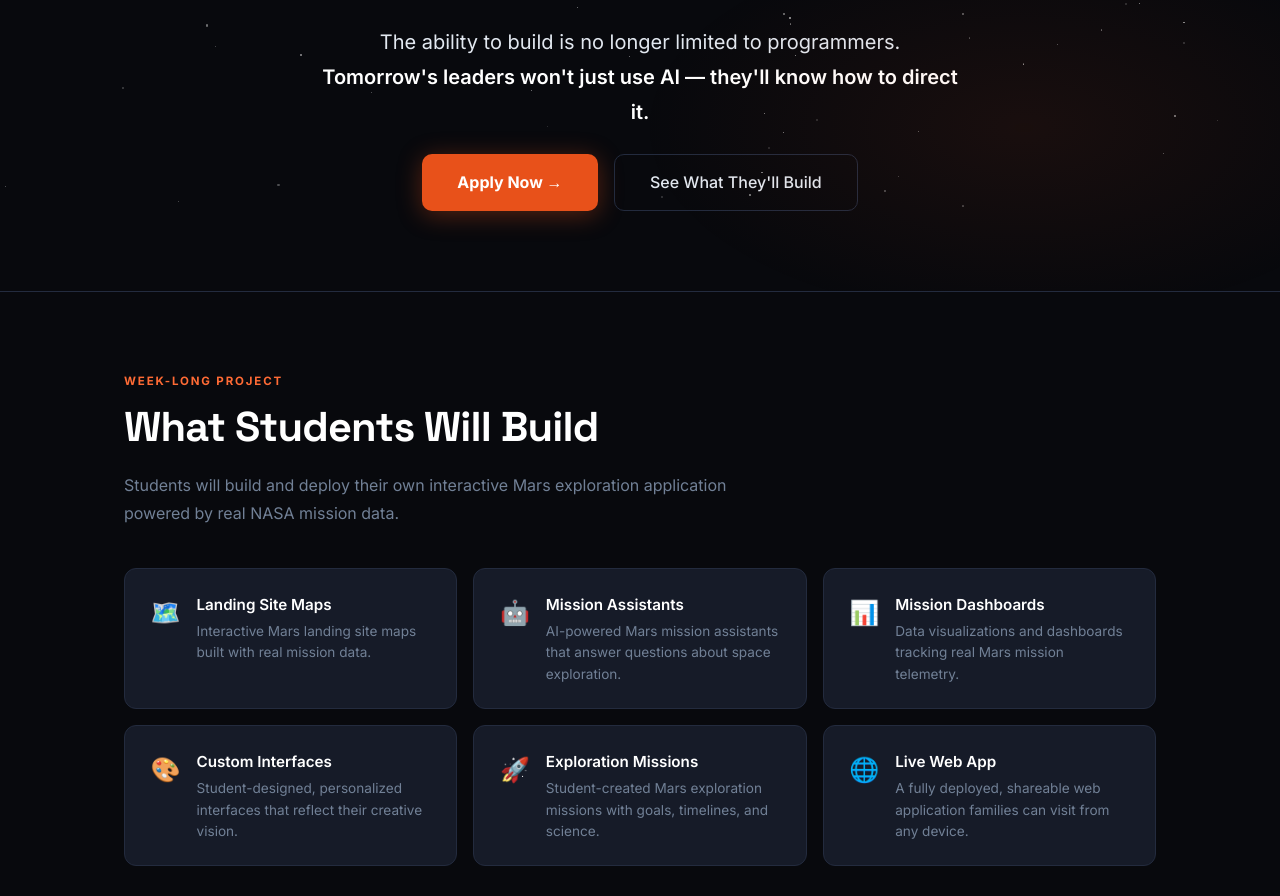
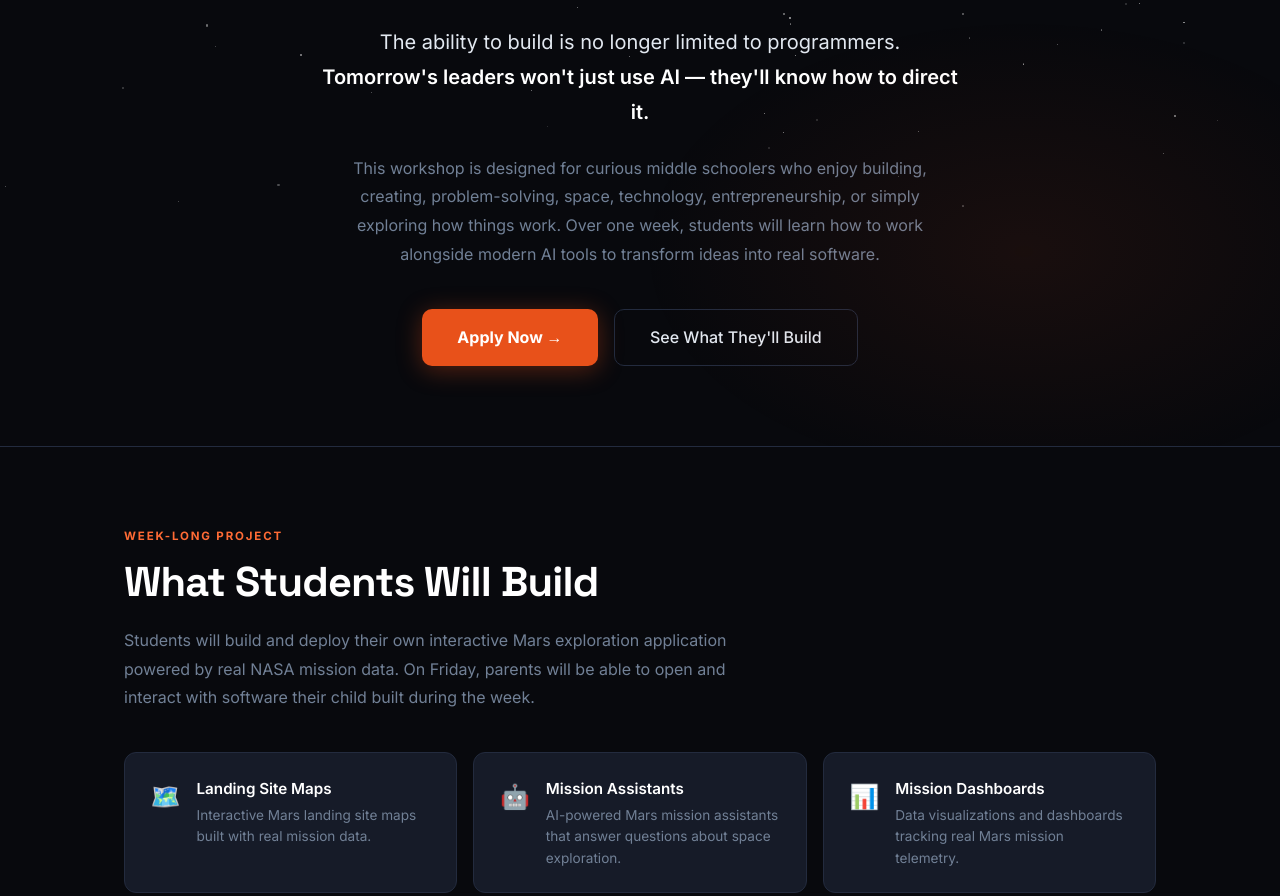
Before and after one commit to creative-ai-builder/building-with-ai, a plain HTML site: page index.html in a window 1280 px wide. Shown: the part 586-1482 px from the top of the page. Drawn offline with Linux system fonts and the light colour scheme.

Commit message:
Restore original layout, update year to 2026

```diff
--- a/index.html
+++ b/index.html
@@ -605,6 +605,13 @@
       <strong>Tomorrow's leaders won't just use AI — they'll know how to direct it.</strong>
     </p>
 
+    <p class="hero-desc">
+      This workshop is designed for curious middle schoolers who enjoy building, creating,
+      problem-solving, space, technology, entrepreneurship, or simply exploring how things work.
+      Over one week, students will learn how to work alongside modern AI tools to transform
+      ideas into real software.
+    </p>
+
     <div style="display:flex; flex-wrap:wrap; justify-content:center; gap:0;">
       <a href="https://forms.gle/jNu1gEAPmkbqnS2BA" class="btn-primary">Apply Now →</a>
       <a href="#build" class="btn-secondary">See What They'll Build</a>
@@ -619,7 +626,8 @@
     <h2 class="section-title">What Students Will Build</h2>
     <p class="section-body">
       Students will build and deploy their own interactive Mars exploration application
-      powered by real NASA mission data.
+      powered by real NASA mission data. On Friday, parents will be able to open and
+      interact with software their child built during the week.
     </p>
 
     <div class="build-grid">
@@ -780,8 +788,11 @@
         summer's cohort. We'll be in touch shortly after you submit.
       </p>
       <a href="https://forms.gle/jNu1gEAPmkbqnS2BA" class="btn-primary" style="font-size:1.1rem; padding:1rem 2.5rem;">
-        Apply Now →
+        Apply for a Spot →
       </a>
+      <p style="margin-top:1.5rem; font-size:0.85rem; color:var(--text-muted);">
+        July 27–31 &nbsp;·&nbsp; Palo Alto &nbsp;·&nbsp; Rising 6th–8th Grade &nbsp;·&nbsp; $899
+      </p>
     </div>
   </div>
 
```
